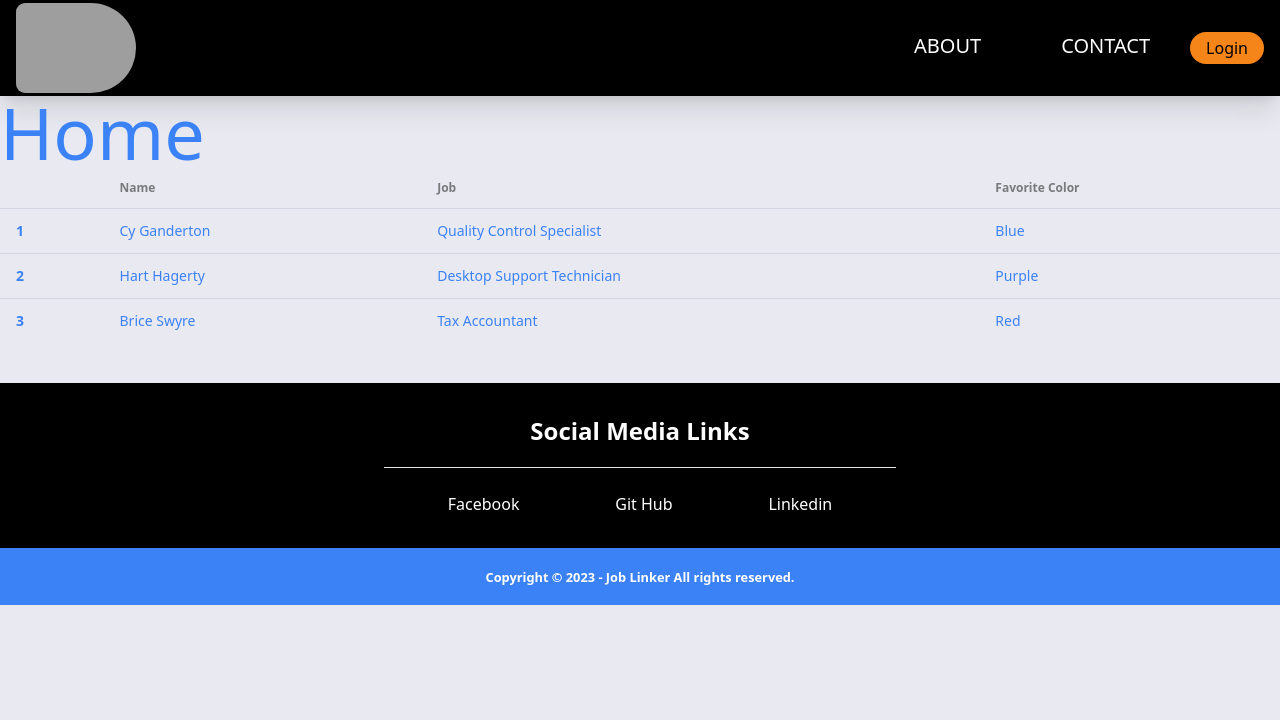
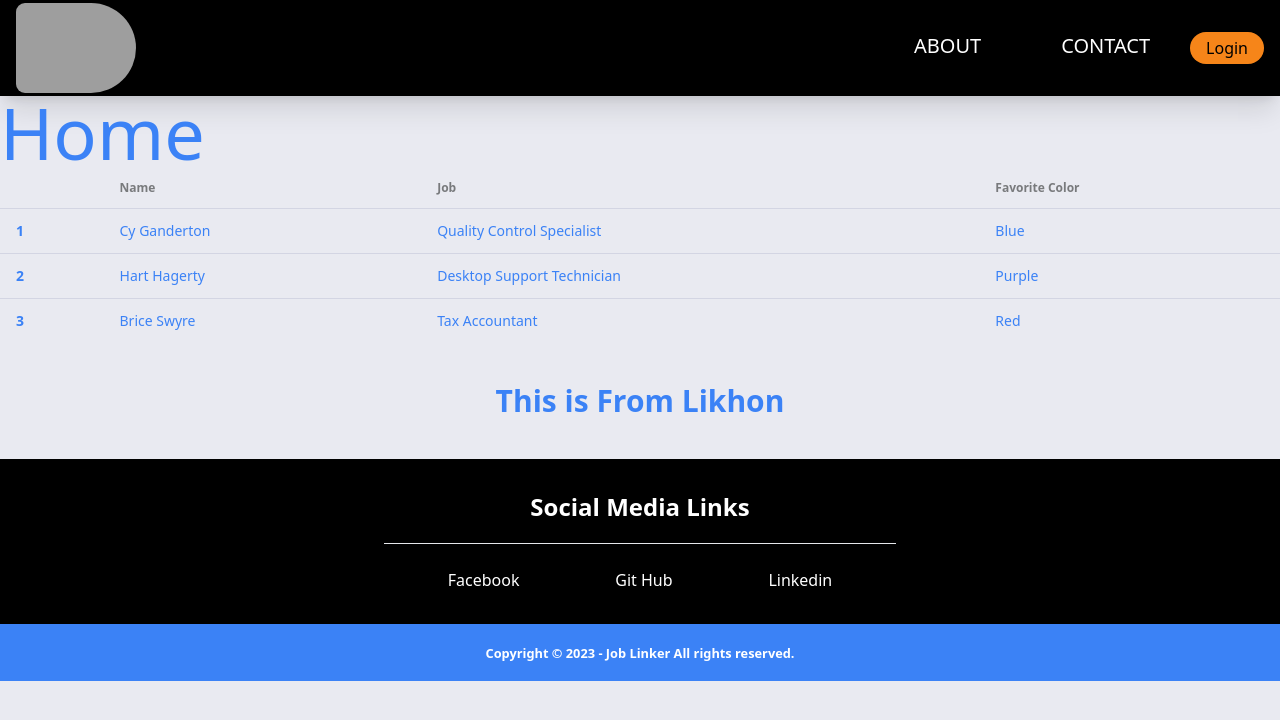
Before and after one commit to Galib24/job-linker, a Next.js app: page / in a window 1280 px wide. Shown: the top 720 px of the page. Built offline with nearby package versions, Linux system fonts and the light colour scheme; grey boxes are pictures that could not be loaded.

Commit message:
from likhon

```diff
--- a/app/page.tsx
+++ b/app/page.tsx
@@ -1,11 +1,13 @@
 import Banner from '@/components/Banner/Banner';
 import Footer from '@/components/Footer/Footer';
+import Likhon from '@/components/LikhonButton/Likhon';
 import React from 'react';
 
 const Home = () => {
   return <div className='text-7xl text-blue-500'>
     Home
     <Banner></Banner>
+    <Likhon></Likhon>
     <Footer />
   </div>;
 };
--- /dev/null
+++ b/components/LikhonButton/Likhon.tsx
@@ -0,0 +1,12 @@
+import React from 'react';
+
+const Likhon = () => {
+    return (
+        <div>
+            <h1 className='text-3xl text-center mt-10 font-bold'>This is From Likhon</h1>
+
+        </div>
+    );
+};
+
+export default Likhon;
```
